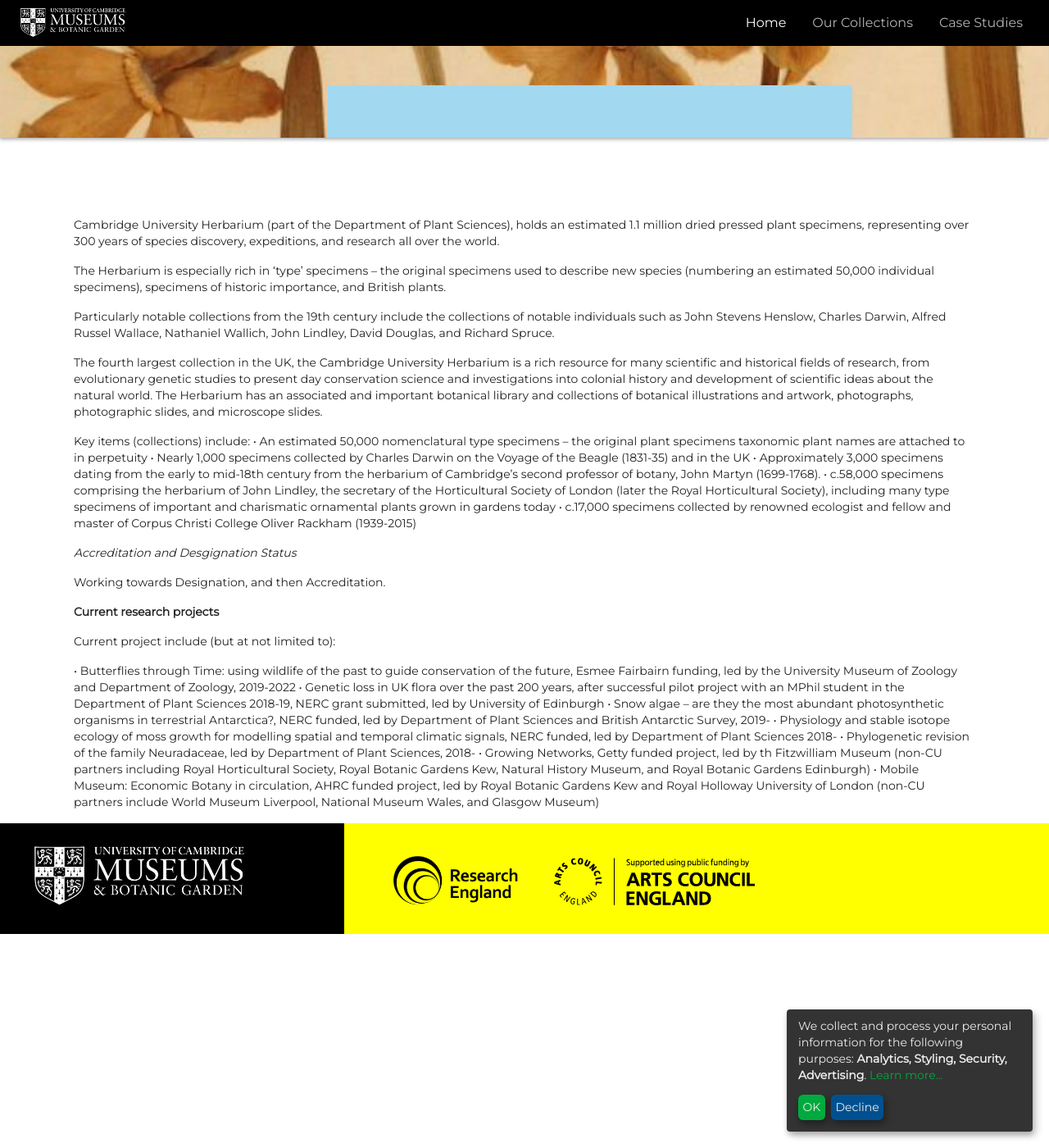
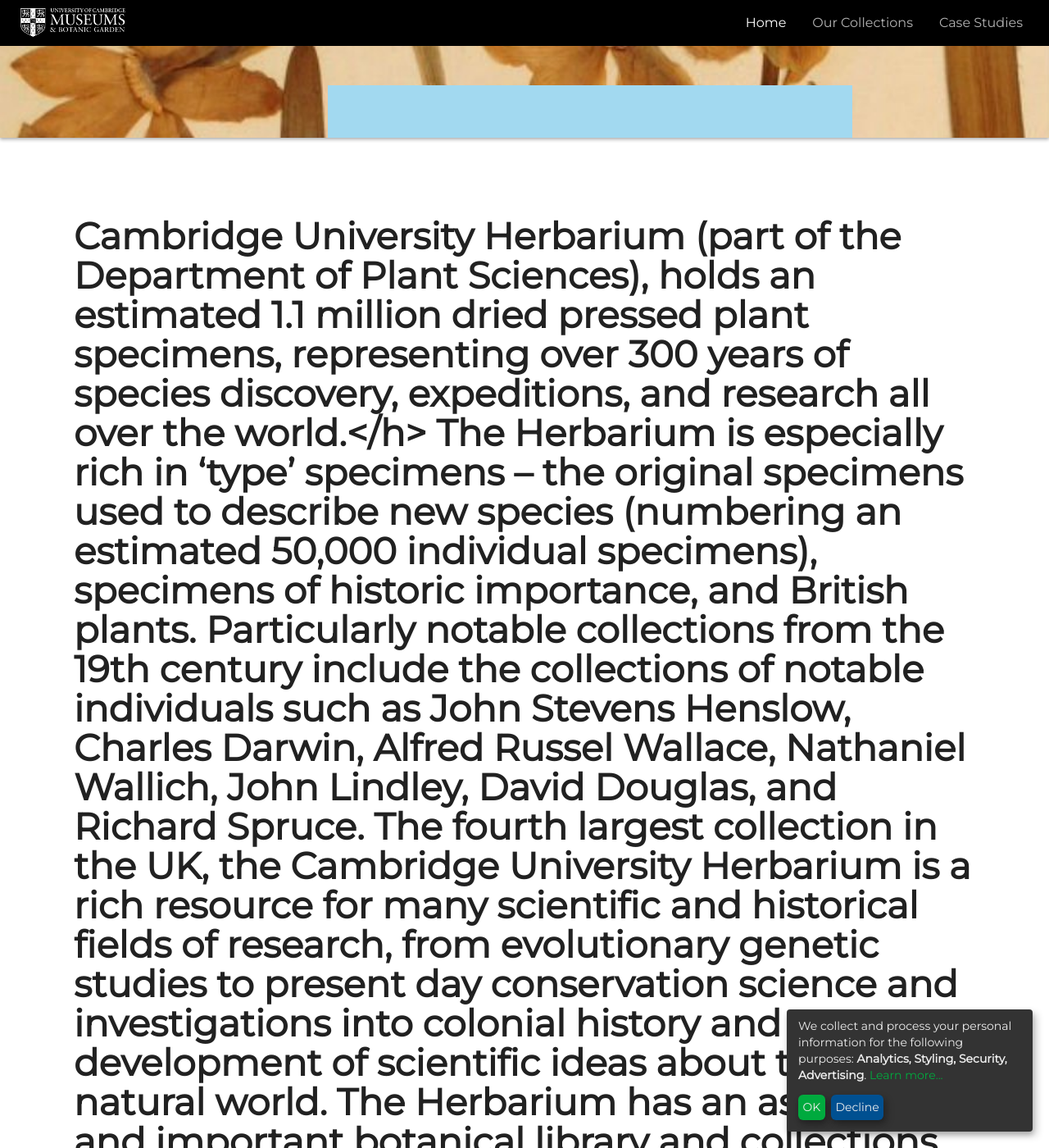
Before and after one commit to UniversityofCambridgeMuseums/research-hub, a Jekyll site: the page built from _collections/herbarium.md, in a window 1280 px wide and 1400 px high, scrolled down 280 px. Shown: the whole window at 82% size. Built offline with Jekyll 4.4.1, drawn with Linux system fonts in a browser that asks for light colours; nearby versions of some CDN libraries; some of the changed text lies outside the part shown.

Commit message:
Update herbarium.md

```diff
--- a/_collections/herbarium.md
+++ b/_collections/herbarium.md
@@ -4,7 +4,7 @@ title: Cambridge University Herbarium
 permalink: /collections/herbarium
 image: herbarium
 ---
-Cambridge University Herbarium (part of the Department of Plant Sciences), holds an estimated 1.1 million dried pressed plant specimens, representing over 300 years of species discovery, expeditions, and research all over the world.
+<h1>Cambridge University Herbarium (part of the Department of Plant Sciences), holds an estimated 1.1 million dried pressed plant specimens, representing over 300 years of species discovery, expeditions, and research all over the world.</h>
 
 The Herbarium is especially rich in ‘type’ specimens – the original specimens used to describe new species (numbering an estimated 50,000 individual specimens), specimens of historic importance, and British plants.
 
```
